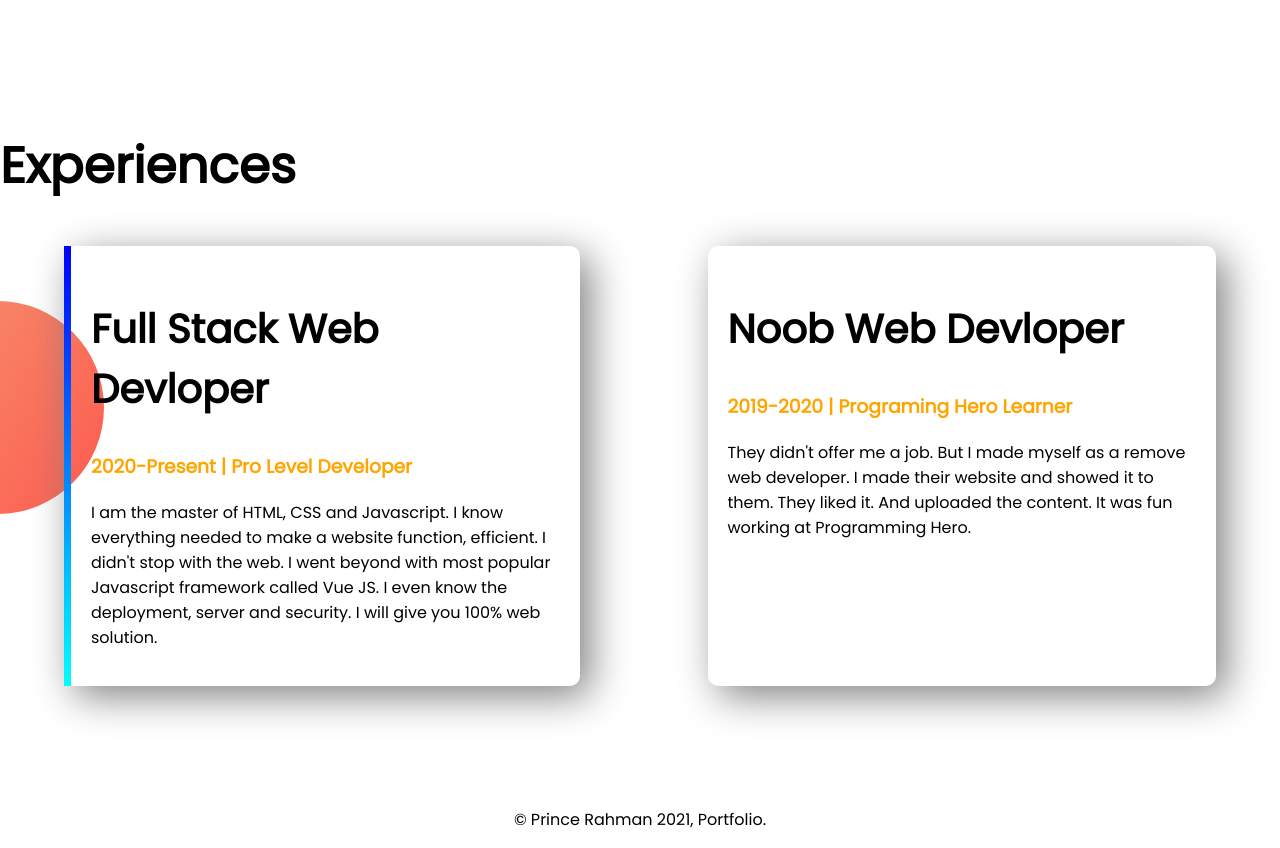
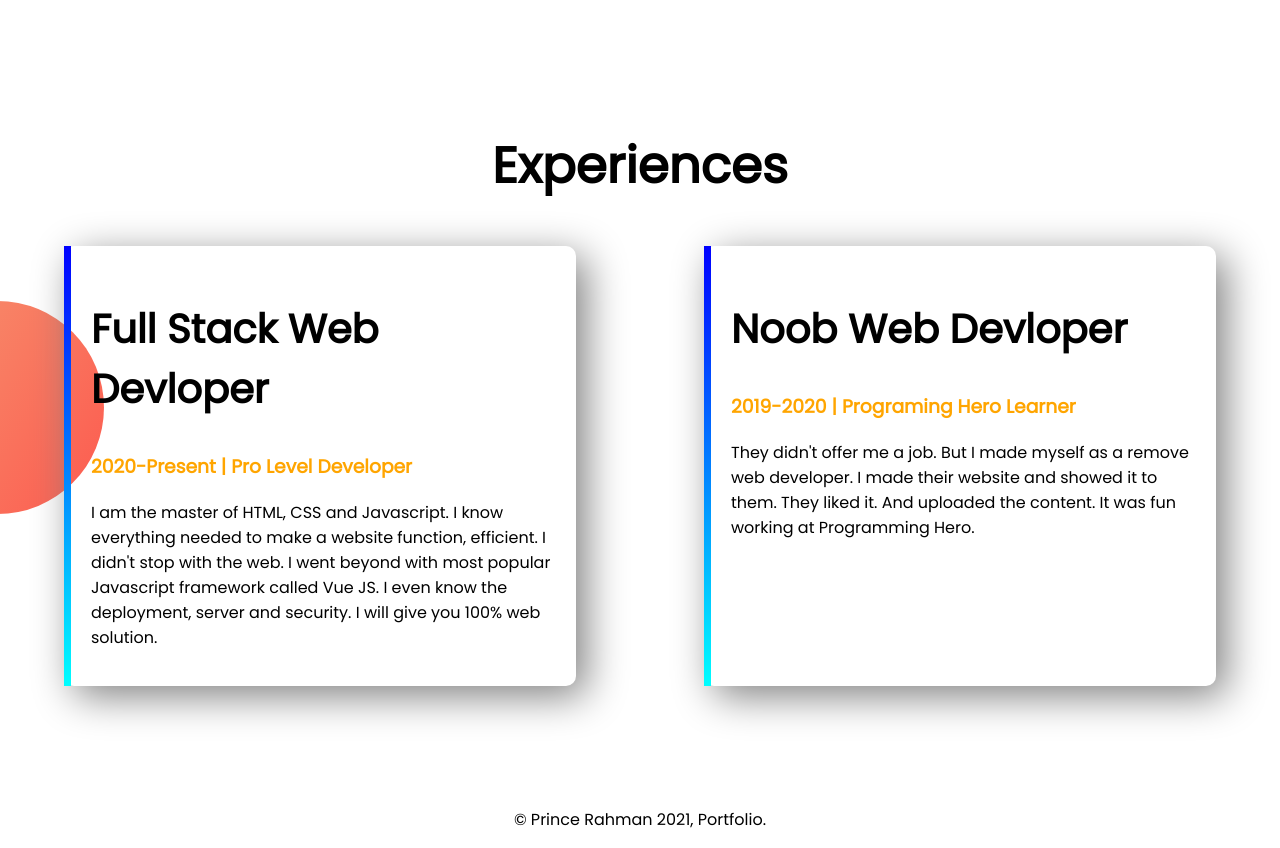
Before and after one commit to princerahman/noob-devloper-portfolio, a plain HTML site: page index.html in a window 1280 px wide. Shown: the part 1360-2208 px from the top of the page. Drawn offline with Linux system fonts and the light colour scheme.

Commit message:
center add

```diff
--- a/index.html
+++ b/index.html
@@ -46,7 +46,7 @@
 
     </section>
     <section class="experience-area">
-        <h1>Experiences</h1>
+        <h1 class="experience-center">Experiences</h1>
         <div class="flexible-container">
             <div id="web-exp" class="experience-item">
                 <h2>Full Stack Web Devloper</h2>
--- a/style.css
+++ b/style.css
@@ -66,7 +66,7 @@ padding 2%;
     border-image-slice:1 ;
 }
 
-#noob{
+#noob-dev{
     border-left: 7px solid;
     border-radius: 2;
     border-image: linear-gradient(blue,cyan);
@@ -76,3 +76,6 @@ padding 2%;
 footer p{
     text-align: center;
 }
+.experience-center{
+    text-align: center;
+}
```
